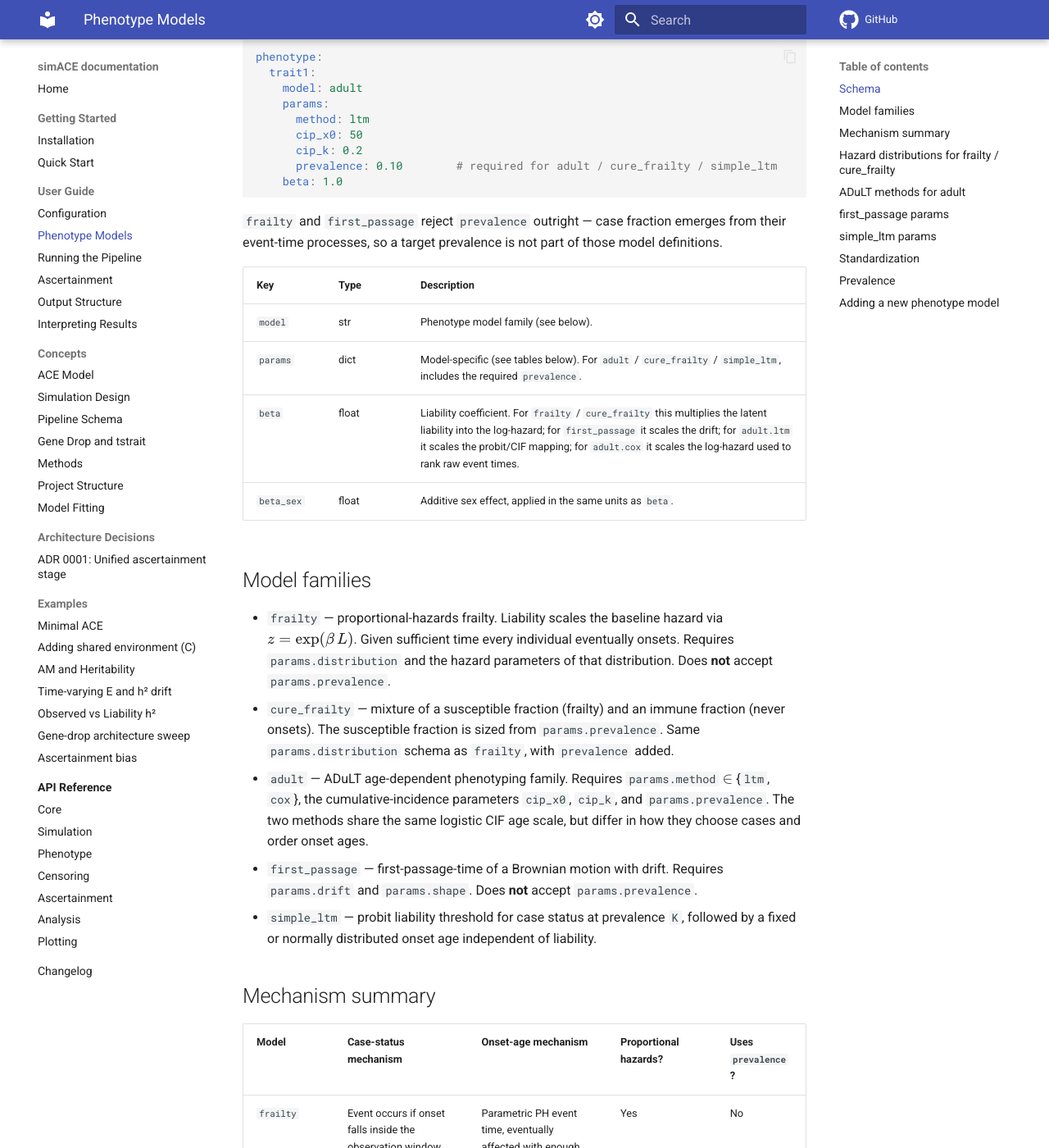
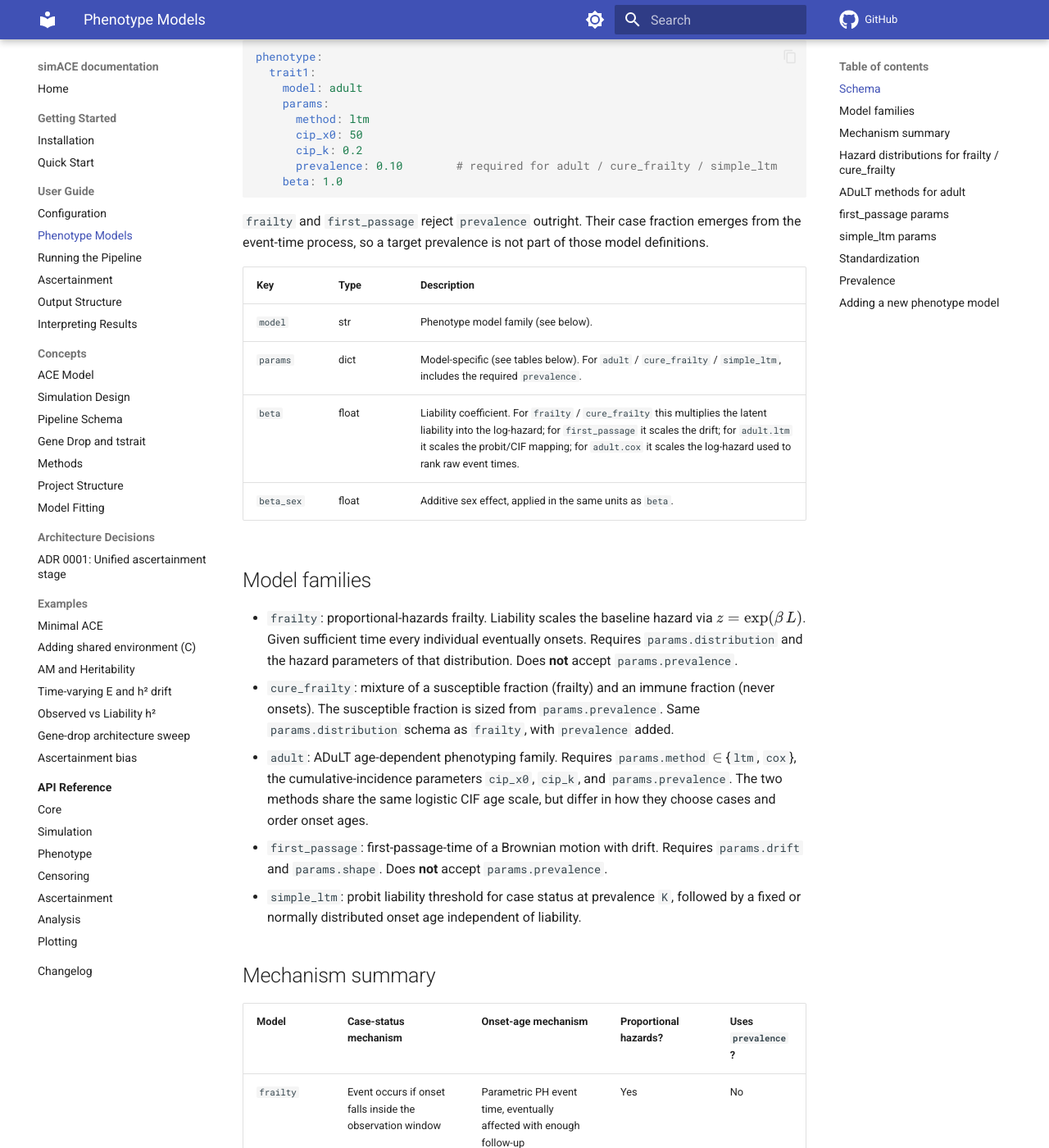
Before and after one commit to rwaples/simACE, an MkDocs documentation site: the page built from docs/user-guide/phenotype-models.md, in a window 1280 px wide and 1400 px high, scrolled down 663 px. Shown: the whole window at 82% size. Built offline with MkDocs 1.6.1 and Material for MkDocs 9.7.7, drawn with Linux system fonts in a browser that asks for light colours; comment, search, counter and statistics services are not loaded; some of the changed text lies outside the part shown.

Commit message:
Tidy the user-guide prose
Replace em dashes with sentences or commas, move headings to sentence
case, turn the "Interpretation" bullets into paragraphs, and activate a
few passive sentences. Also fix the ascertainment page's stale reference
to a per-rep stats YAML, which is now report.yaml.

````diff
--- a/docs/user-guide/phenotype-models.md
+++ b/docs/user-guide/phenotype-models.md
@@ -1,4 +1,4 @@
-# Phenotype Models
+# Phenotype models
 
 simACE maps each individual's continuous liability $L = A + C + E$ to an
 observable affection status (and, for the time-to-event families, an
@@ -39,9 +39,9 @@
     beta: 1.0
 ```
 
-`frailty` and `first_passage` reject `prevalence` outright — case
-fraction emerges from their event-time processes, so a target prevalence
-is not part of those model definitions.
+`frailty` and `first_passage` reject `prevalence` outright. Their case
+fraction emerges from the event-time process, so a target prevalence is
+not part of those model definitions.
 
 | Key | Type | Description |
 |---|---|---|
@@ -52,23 +52,23 @@
 
 ## Model families
 
-- `frailty` — proportional-hazards frailty. Liability scales the baseline
+- `frailty`: proportional-hazards frailty. Liability scales the baseline
   hazard via $z = \exp(\beta\,L)$. Given sufficient time every individual
   eventually onsets. Requires `params.distribution` and the hazard
   parameters of that distribution. Does **not** accept `params.prevalence`.
-- `cure_frailty` — mixture of a susceptible fraction (frailty) and an
+- `cure_frailty`: mixture of a susceptible fraction (frailty) and an
   immune fraction (never onsets). The susceptible fraction is sized from
   `params.prevalence`. Same `params.distribution` schema as `frailty`,
   with `prevalence` added.
-- `adult` — ADuLT age-dependent phenotyping family. Requires
+- `adult`: ADuLT age-dependent phenotyping family. Requires
   `params.method` $\in$ {`ltm`, `cox`}, the cumulative-incidence
   parameters `cip_x0`, `cip_k`, and `params.prevalence`. The two methods
   share the same logistic CIF age scale, but differ in how they choose
   cases and order onset ages.
-- `first_passage` — first-passage-time of a Brownian motion with drift.
+- `first_passage`: first-passage-time of a Brownian motion with drift.
   Requires `params.drift` and `params.shape`. Does **not** accept
   `params.prevalence`.
-- `simple_ltm` — probit liability threshold for case status at prevalence
+- `simple_ltm`: probit liability threshold for case status at prevalence
   `K`, followed by a fixed or normally distributed onset age independent
   of liability.
 
@@ -138,7 +138,7 @@
 There is no longer a separate censoring-free `trait.simple_ltm.parquet` output.
 The fit-side descriptive binary statistics (prevalence-by-generation,
 tetrachoric correlations, Falconer h²) are computed from the censored
-`trait.parquet` for every scenario — see fitACE's **observed-binary** outputs.
+`trait.parquet` for every scenario. See fitACE's observed-binary outputs.
 
 ## Standardization
 
@@ -173,11 +173,11 @@
 For `adult` / `cure_frailty` / `simple_ltm`, three forms of
 `params.prevalence` are accepted:
 
-- **Scalar** (e.g. `0.10`) — same prevalence for every individual.
-- **Per-generation dict** (e.g. `{2: 0.03, 3: 0.05, 4: 0.08, 5: 0.12}`)
-  — prevalence varies across generations; every phenotyped generation
+- **Scalar** (e.g. `0.10`). Same prevalence for every individual.
+- **Per-generation dict** (e.g. `{2: 0.03, 3: 0.05, 4: 0.08, 5: 0.12}`).
+  Prevalence varies across generations. Every phenotyped generation
   must have an entry.
-- **Sex-specific dict** (e.g. `{female: 0.08, male: 0.12}`) — prevalence
+- **Sex-specific dict** (e.g. `{female: 0.08, male: 0.12}`). Prevalence
   differs by sex; each sex value may itself be a scalar or a
   per-generation dict.
 
````
Also changed, not shown: other parts of docs/user-guide/phenotype-models.md (+4 -4 lines), docs/user-guide/ascertainment.md (+16 -17 lines), docs/user-guide/interpreting-results.md (+15 -14 lines), docs/user-guide/output-structure.md (+8 -8 lines), docs/user-guide/running-the-pipeline.md (+2 -2 lines).
